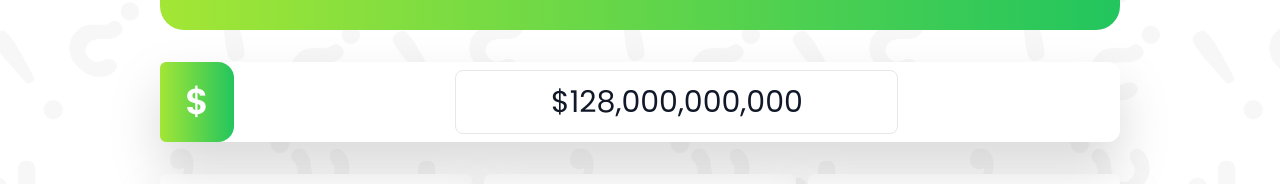
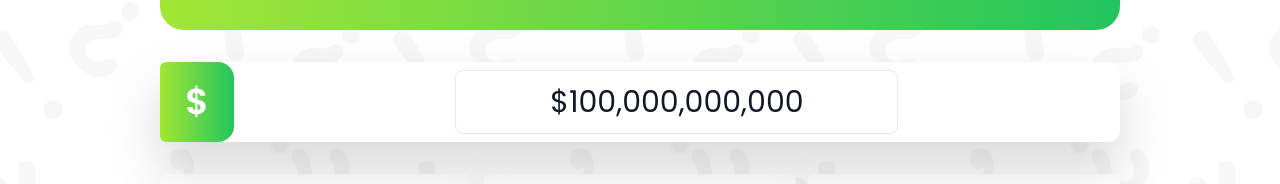
Before and after one commit to UmutKDev/paraharca, a Next.js app: page / in a window 1280 px wide. Shown: the part 466-650 px from the top of the page. Built offline with nearby package versions, Linux system fonts and the light colour scheme.

Commit message:
Update page.tsx
Signed-off-by: Umut Kızıloğlu <umutkiziloglu00@gmail.com>

```diff
--- a/src/app/page.tsx
+++ b/src/app/page.tsx
@@ -9,7 +9,7 @@ import { Products as ProductsData } from "@/data/products";
 
 const Home = () => {
   const [products, setProducts] = useState<Product[]>(ProductsData);
-  const [money, setMoney] = useState(128000000000);
+  const [money, setMoney] = useState(100000000000);
   const [basket, setBasket] = useState<Basket[]>([]);
   const [total, setTotal] = useState<number>(0);
 
```
